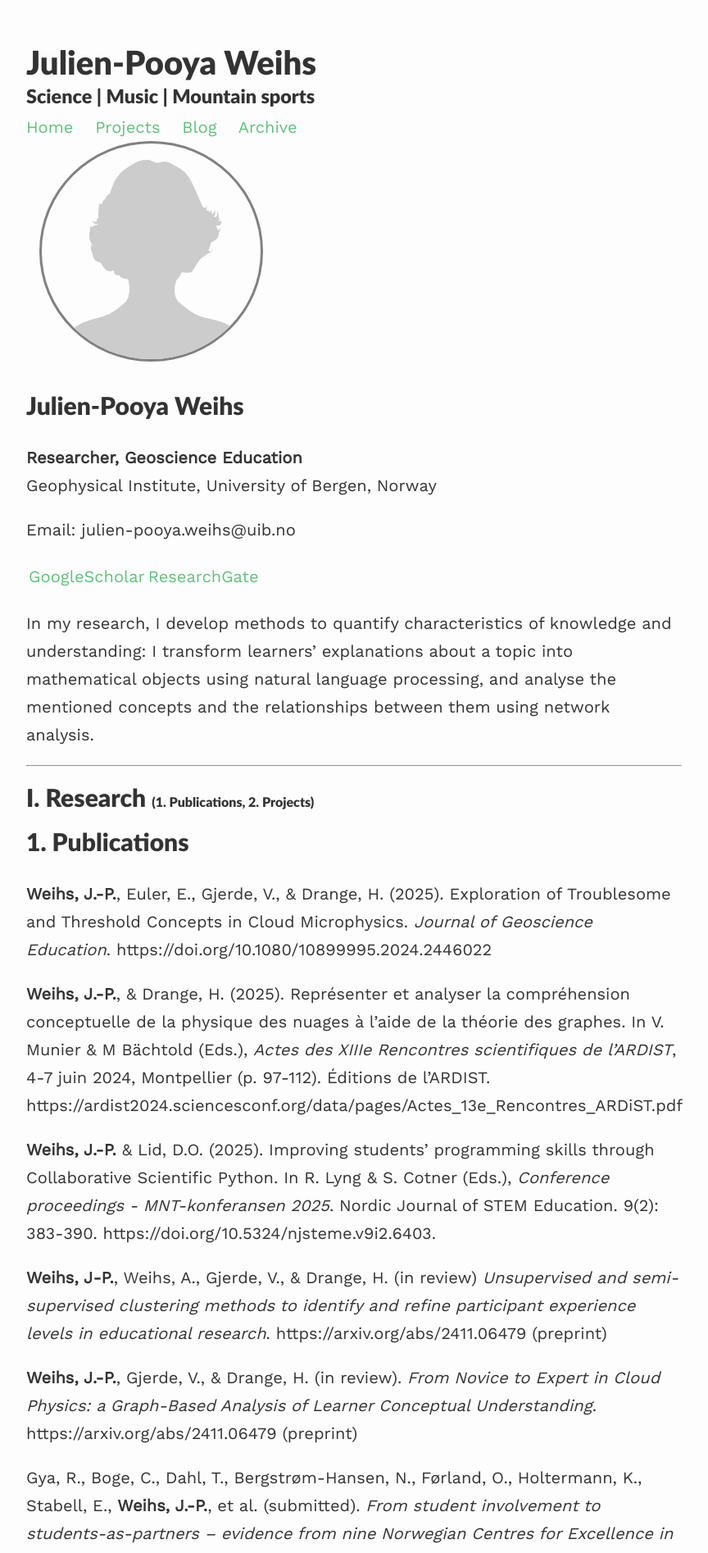
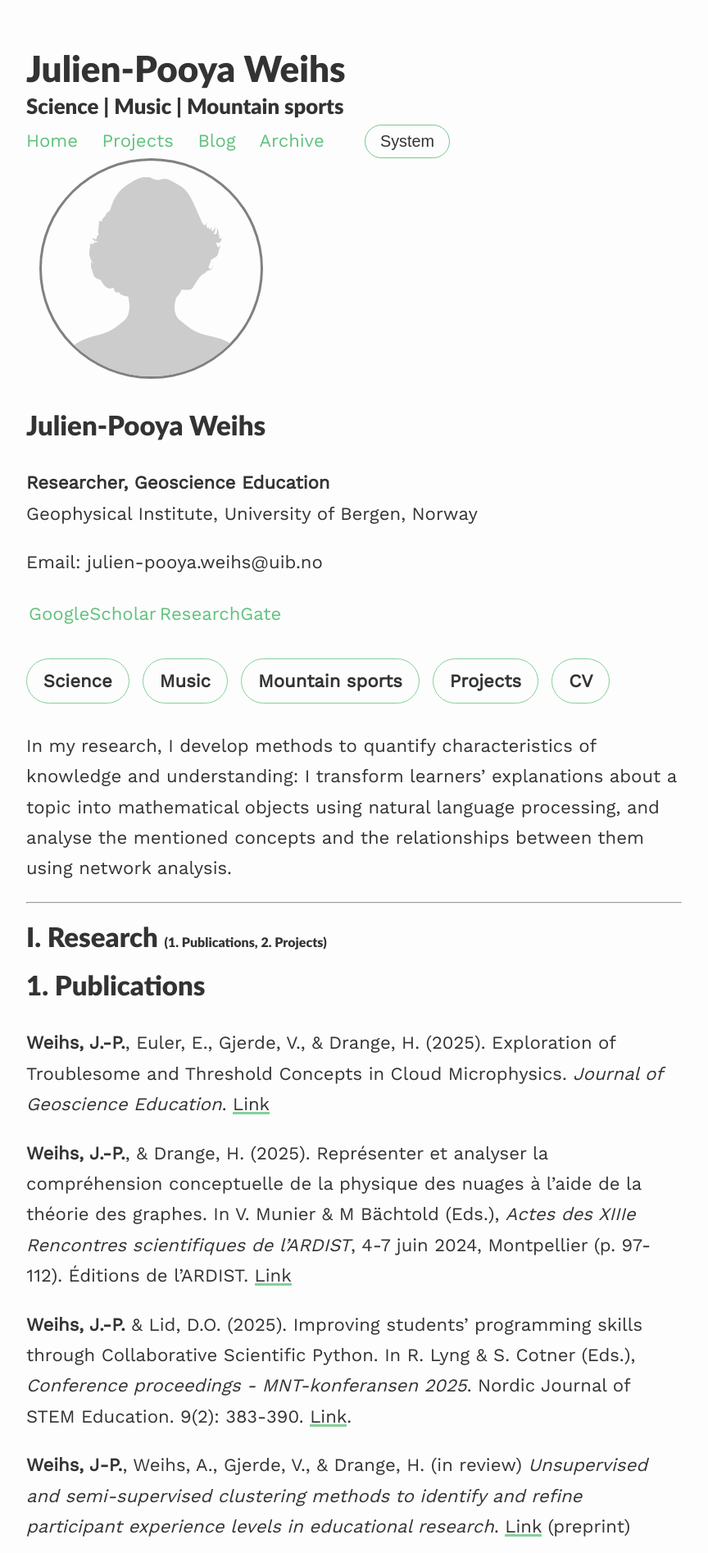
Before and after one commit to julienweihs/julienweihs.github.io, a Jekyll site: the page built from index.md, in a window 1280 px wide. Shown: the top 1894 px of the page at 82% size, without its empty margins (208-1072 px from the left). Built offline with Jekyll 4.4.1, drawn with Linux system fonts in a browser that asks for light colours; some of the changed text lies outside the part shown.

Commit message:
Add theme toggle and update homepage links
Introduced a theme toggle button with light, dark, and system modes, including supporting JavaScript and SCSS for theme switching. Updated homepage with section links styled as pills, increased base font size, and improved publication links for clarity. Also adjusted social media config values for consistency.

```diff
--- a/_config.yml
+++ b/_config.yml
@@ -13,8 +13,8 @@ paginate_path: /blog/page:num/
 # Social media links in footer
 linkedin: ""
 stackoverflow: ""
-github: "https://github.com/julienweihs"
-researchgate: "https://www.researchgate.net/profile/Julien-Pooya-Weihs"
+github: "julienweihs"
+researchgate: "Julien-Pooya-Weihs"
 orcid: ""
 quora: ""
 instagram: ""
--- a/_includes/navigation.html
+++ b/_includes/navigation.html
@@ -3,4 +3,5 @@
         <a href="{{site.baseurl}}/projects/">Projects</a>
         <a href="{{site.baseurl}}/blog/">Blog</a>
         <a href="{{site.baseurl}}/archive/">Archive</a>
+        <button id="theme-toggle" class="theme-toggle" type="button" aria-label="Toggle theme">System</button>
 </div>
--- a/_layouts/default.html
+++ b/_layouts/default.html
@@ -47,6 +47,47 @@
 
         {% include analytics.html %}
 
+        <script>
+          (function() {
+            const storageKey = 'gradfolio-theme';
+            const toggle = document.getElementById('theme-toggle');
+
+            function applyTheme(mode) {
+              if (mode === 'light') {
+                document.body.setAttribute('data-theme', 'light');
+                if (toggle) toggle.textContent = 'Light';
+              } else if (mode === 'dark') {
+                document.body.setAttribute('data-theme', 'dark');
+                if (toggle) toggle.textContent = 'Dark';
+              } else {
+                document.body.removeAttribute('data-theme');
+                if (toggle) toggle.textContent = 'System';
+                mode = 'system';
+              }
+              localStorage.setItem(storageKey, mode);
+            }
+
+            function initTheme() {
+              const saved = localStorage.getItem(storageKey);
+              if (saved === 'light' || saved === 'dark') {
+                applyTheme(saved);
+              } else {
+                applyTheme('system');
+              }
+            }
+
+            initTheme();
+
+            if (toggle) {
+              toggle.addEventListener('click', function() {
+                const current = localStorage.getItem(storageKey) || 'system';
+                const next = current === 'system' ? 'dark' : current === 'dark' ? 'light' : 'system';
+                applyTheme(next);
+              });
+            }
+          })();
+        </script>
+
     </body>
 
 </html>
--- a/assets/css/_sass/style.scss
+++ b/assets/css/_sass/style.scss
@@ -15,6 +15,18 @@ body {
   height: 100%;
 
   @media (prefers-color-scheme: dark) {
+    background-color: $body-bg-dark;
+    color: $text-color-dark;
+  }
+
+  &[data-theme="light"] {
+    color-scheme: light;
+    background-color: $body-bg;
+    color: $text-color;
+  }
+
+  &[data-theme="dark"] {
+    color-scheme: dark;
     background-color: $body-bg-dark;
     color: $text-color-dark;
   }
@@ -39,6 +51,62 @@ a {
       color: $text-color-dark;
     }
 
+  }
+}
+
+body[data-theme="dark"] a {
+  color: lighten($brand-color, 10%);
+
+  &:hover {
+    color: $text-color-dark;
+  }
+}
+
+.theme-toggle {
+  display: inline-flex;
+  align-items: center;
+  gap: 0.35em;
+  margin-left: 1em;
+  padding: 0.4em 0.9em;
+  border: 1px solid lighten($brand-color, 5%);
+  border-radius: 999px;
+  background: transparent;
+  color: inherit;
+  font-size: 0.9em;
+  cursor: pointer;
+  transition: background 0.2s ease, color 0.2s ease, border-color 0.2s ease;
+
+  &:hover {
+    background: lighten($brand-color, 40%);
+    border-color: $brand-color;
+  }
+
+  &:focus-visible {
+    outline: 2px solid $brand-color;
+    outline-offset: 2px;
+  }
+}
+
+.section-links {
+  display: flex;
+  flex-wrap: wrap;
+  gap: 0.75em;
+  margin: 1.5em 0;
+}
+
+.pill-link {
+  display: inline-block;
+  padding: 0.35em 0.9em;
+  border-radius: 999px;
+  border: 1px solid lighten($brand-color, 10%);
+  background: transparent;
+  color: inherit;
+  font-weight: 600;
+  transition: background 0.2s ease, border-color 0.2s ease;
+
+  &:hover {
+    background: lighten($brand-color, 42%);
+    border-color: $brand-color;
   }
 }
 
--- a/assets/css/_sass/variables.scss
+++ b/assets/css/_sass/variables.scss
@@ -1,5 +1,5 @@
 $base-font-family: 'Work Sans', sans-serif;
-$base-font-size:   20px;
+$base-font-size:   22px;
 $base-font-weight: 400;
 $small-font-size:  $base-font-size * 0.875;
 $base-line-height: 1.7;
--- a/index.md
+++ b/index.md
@@ -16,6 +16,14 @@ Email: julien-pooya.weihs@uib.no
 
 [GoogleScholar](https://scholar.google.com/citations?hl=no&user=trPIQRYAAAAJ) | [ResearchGate](https://www.researchgate.net/profile/Julien-Pooya-Weihs)
 
+<div class="section-links">
+<a class="pill-link" href="{{ "/science/" | relative_url }}">Science</a>
+<a class="pill-link" href="{{ "/music/" | relative_url }}">Music</a>
+<a class="pill-link" href="{{ "/sports/" | relative_url }}">Mountain sports</a>
+<a class="pill-link" href="{{ "/projects/" | relative_url }}">Projects</a>
+<a class="pill-link" href="{{ "/cv/" | relative_url }}">CV</a>
+</div>
+
 In my research, I develop methods to quantify characteristics of knowledge and understanding: I transform learners' explanations about a topic into mathematical objects using natural language processing, and analyse the mentioned concepts and the relationships between them using network analysis.
 
 ---
@@ -23,15 +31,15 @@ In my research, I develop methods to quantify characteristics of knowledge and u
 # I. Research <font size="3">(1. Publications, 2. Projects)</font>
 
 ## 1. Publications
-**Weihs, J.-P.**, Euler, E., Gjerde, V., & Drange, H. (2025). Exploration of Troublesome and Threshold Concepts in Cloud Microphysics. _Journal of Geoscience Education_. https://doi.org/10.1080/10899995.2024.2446022
+**Weihs, J.-P.**, Euler, E., Gjerde, V., & Drange, H. (2025). Exploration of Troublesome and Threshold Concepts in Cloud Microphysics. _Journal of Geoscience Education_. [Link](https://doi.org/10.1080/10899995.2024.2446022)
 
-**Weihs, J.-P.**, & Drange, H. (2025). Représenter et analyser la compréhension conceptuelle de la physique des nuages à l'aide de la théorie des graphes. In V. Munier & M Bächtold (Eds.), _Actes des XIIIe Rencontres scientifiques de l'ARDIST_, 4-7 juin 2024, Montpellier (p. 97-112). Éditions de l'ARDIST. https://ardist2024.sciencesconf.org/data/pages/Actes_13e_Rencontres_ARDiST.pdf
+**Weihs, J.-P.**, & Drange, H. (2025). Représenter et analyser la compréhension conceptuelle de la physique des nuages à l'aide de la théorie des graphes. In V. Munier & M Bächtold (Eds.), _Actes des XIIIe Rencontres scientifiques de l'ARDIST_, 4-7 juin 2024, Montpellier (p. 97-112). Éditions de l'ARDIST. [Link](https://ardist2024.sciencesconf.org/data/pages/Actes_13e_Rencontres_ARDiST.pdf)
 
-**Weihs, J.-P.** & Lid, D.O. (2025). Improving students’ programming skills through Collaborative Scientific Python. In R. Lyng & S. Cotner (Eds.), _Conference proceedings - MNT-konferansen 2025_. Nordic Journal of STEM Education. 9(2): 383-390. https://doi.org/10.5324/njsteme.v9i2.6403.
+**Weihs, J.-P.** & Lid, D.O. (2025). Improving students’ programming skills through Collaborative Scientific Python. In R. Lyng & S. Cotner (Eds.), _Conference proceedings - MNT-konferansen 2025_. Nordic Journal of STEM Education. 9(2): 383-390. [Link](https://doi.org/10.5324/njsteme.v9i2.6403).
 
-**Weihs, J-P.**, Weihs, A., Gjerde, V., & Drange, H. (in review) _Unsupervised and semi-supervised clustering methods to identify and refine participant experience levels in educational research_. https://arxiv.org/abs/2411.06479 (preprint)
+**Weihs, J-P.**, Weihs, A., Gjerde, V., & Drange, H. (in review) _Unsupervised and semi-supervised clustering methods to identify and refine participant experience levels in educational research_. [Link](https://arxiv.org/abs/2411.06479) (preprint)
 
-**Weihs, J.-P.**, Gjerde, V., & Drange, H. (in review). _From Novice to Expert in Cloud Physics: a Graph-Based Analysis of Learner Conceptual Understanding_. https://arxiv.org/abs/2411.06479 (preprint)
+**Weihs, J.-P.**, Gjerde, V., & Drange, H. (in review). _From Novice to Expert in Cloud Physics: a Graph-Based Analysis of Learner Conceptual Understanding_. [Link](https://arxiv.org/abs/2411.06479) (preprint)
 
 Gya, R., Boge, C., Dahl, T., Bergstrøm-Hansen, N., Førland, O., Holtermann, K., Stabell, E., **Weihs, J.-P.**, et al. (submitted). _From student involvement to students-as-partners – evidence from nine Norwegian Centres for Excellence in Education_.
 
@@ -51,7 +59,7 @@ Ramesh, H., **Weihs, J.-P.**, & Madan, G. _'Blown away': Impact of Zonal Winds C
 
 ### Unpublished work
 
-**Weihs, J.-P.** (2019). _Interaction of surface waves with sea-ice in the marginal ice zone_. NTNU. https://ntnuopen.ntnu.no/ntnu-xmlui/bitstream/handle/11250/2634446/no.ntnu:inspera:43157182:37763738.pdf (Master's thesis)
+**Weihs, J.-P.** (2019). _Interaction of surface waves with sea-ice in the marginal ice zone_. NTNU. [Link](https://ntnuopen.ntnu.no/ntnu-xmlui/bitstream/handle/11250/2634446/no.ntnu:inspera:43157182:37763738.pdf) (Master's thesis)
 
 ## 2. Projects
 
```
